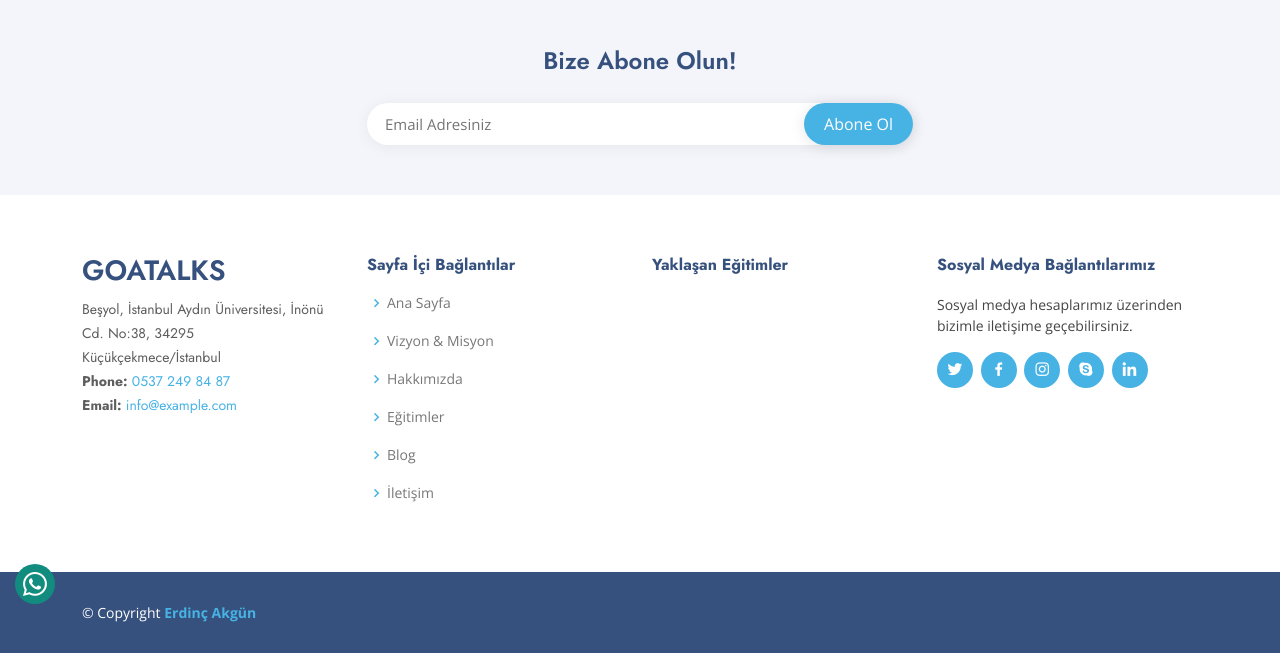
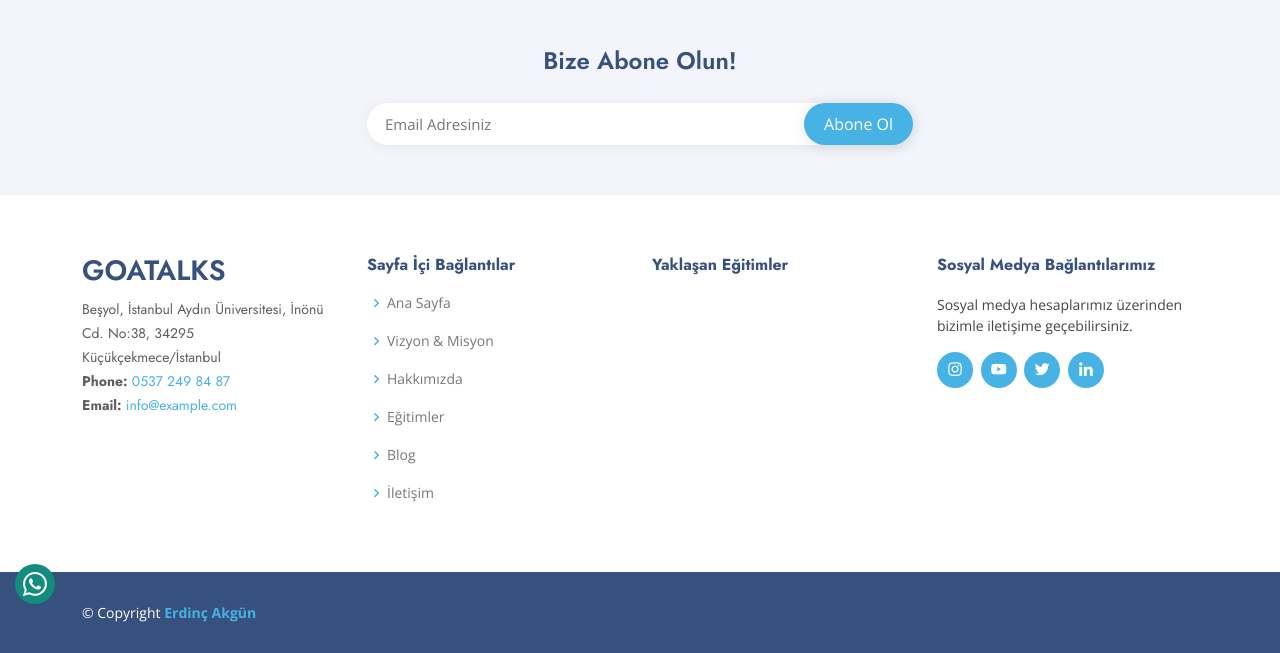
Before and after one commit to PokerCoder/GoaTalks, a Flask app: page /blog in a window 1280 px wide. Shown: the part 181-834 px from the top of the page. Run offline with Flask 2, Linux system fonts and the light colour scheme; data that the repository does not hold is empty; some libraries are stand-ins or nearby versions.

Commit message:
fixed links

```diff
--- a/templates/footer.html
+++ b/templates/footer.html
@@ -77,10 +77,9 @@
             geçebilirsiniz.
           </p>
           <div class="social-links mt-3">
+            <a href="http://instagram.com/goatttalks" class="instagram"><i class="bx bxl-instagram"></i></a>
+            <a href="https://www.youtube.com/channel/UC6l1L5ZYUFHl0eNA_o_Fohg" class="youtube"><i class="bx bxl-youtube"></i></a>
             <a href="#" class="twitter"><i class="bx bxl-twitter"></i></a>
-            <a href="#" class="facebook"><i class="bx bxl-facebook"></i></a>
-            <a href="#" class="instagram"><i class="bx bxl-instagram"></i></a>
-            <a href="#" class="google-plus"><i class="bx bxl-skype"></i></a>
             <a href="#" class="linkedin"><i class="bx bxl-linkedin"></i></a>
           </div>
         </div>
```
